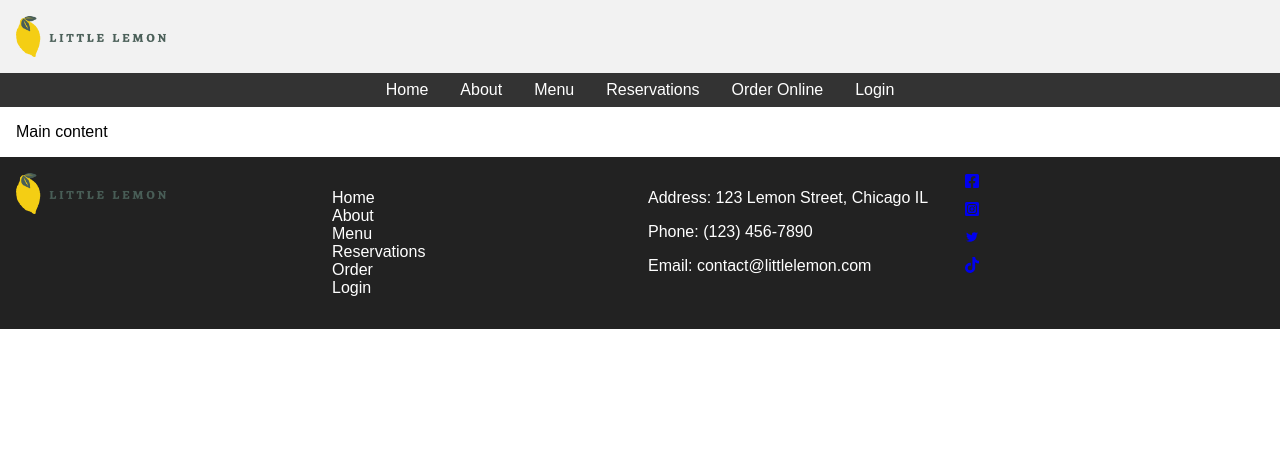
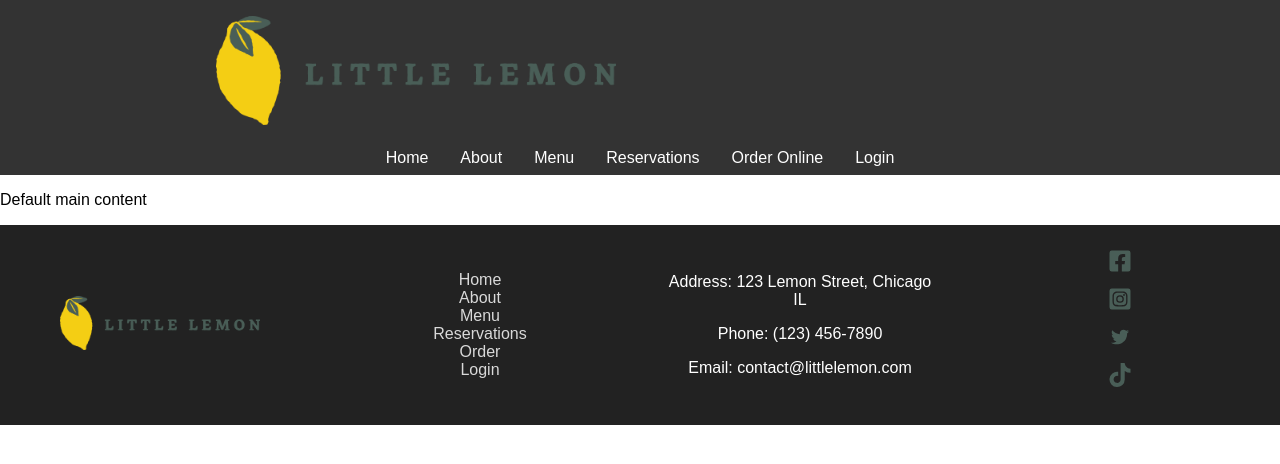
Before and after one commit to KennySpratt/little_lemon, a React (Create React App) app: page / in a window 1280 px wide. Shown: the top 464 px of the page. Built offline with nearby package versions, Linux system fonts and the light colour scheme.

Commit message:
added reservations options

```diff
--- a/src/App.css
+++ b/src/App.css
@@ -20,12 +20,22 @@ header {
   display: flex;
   align-items: center;
   padding: 1rem;
-  background-color: #f2f2f2; /* Example background color */
+  background-color: #333; /* Example background color */
 }
 
 header img {
-  max-width: 150px; /* Adjust the size of the logo */
+  margin-left: 200px;
+  max-width: 400px; /* Adjust the size of the logo */
 }
+
+.logo {
+  transition: all 0.3s ease; /* Smooth transition for hover effect */
+}
+
+.logo:hover {
+  filter: drop-shadow(0 0 10px yellow); /* Glowing effect */
+}
+
 
 /* Navigation */
 nav {
@@ -55,6 +65,15 @@ nav a:hover {
   text-decoration: underline;
 }
 
+input[type="date"] {
+  font-size: 16px;
+  padding: 8px;
+  border: 1px solid #ccc;
+  border-radius: 4px;
+  /* Add additional styles as needed */
+}
+
+
 /* Main Content */
 main {
   grid-area: main;
@@ -63,17 +82,23 @@ main {
 
 /* Footer */
 footer {
-  grid-area: footer;
+  display: flex;
   background-color: #222;
   color: white;
-  display: grid;
-  grid-template-columns: repeat(4, 1fr);
-  padding: 1rem;
-  gap: 1rem;
+  justify-content: center; /* Center the items horizontally */
+  align-items: center; /* Center the items vertically */
+  text-align: center; /* Center the text inside each div */
+}
+
+footer > div {
+  flex: 1; /* Give each div an equal amount of space */
+  padding: 1rem; /* Add some padding inside each div */
+  margin: 0.5rem; /* Optional: Add some margin between divs */
 }
 
 footer img {
-  max-width: 150px; /* Adjust the size of the logo */
+  max-width: 200px; /* Adjust the size of the logo */
+
 }
 
 .footer-navigation ul {
@@ -82,13 +107,15 @@ footer img {
 }
 
 .footer-navigation a {
-  color: white;
+  color: #D9D9D9;
   text-decoration: none;
 }
 
 .footer-social a {
   display: block;
   margin-bottom: 0.5rem;
+  color: #495E57;
+  font-size: x-large;
 }
 
 /* Responsive Design */
@@ -105,4 +132,9 @@ footer img {
   footer {
     grid-template-columns: 1fr;
   }
+  @media screen and (max-width: 600px) { /* Adjust 600px to your breakpoint */
+    footer {
+      flex-direction: column;
+    }
+  }
 }
--- a/src/App.js
+++ b/src/App.js
@@ -1,15 +1,23 @@
-import './App.css';
+import React, { useState } from 'react';
 import Header from './Header';
 import Nav from './Nav';
 import Main from './Main';
+import Reservations from './Reservations';
 import Footer from './Footer';
+import './App.css';
 
 function App() {
+  const [showReservations, setShowReservations] = useState(false);
+
+  const handleReservationClick = () => {
+    setShowReservations(true);
+  };
+
   return (
     <div className="container">
       <Header />
-      <Nav />
-      <Main />
+      <Nav onReservationClick={handleReservationClick} />
+      <Main showReservations={showReservations} />
       <Footer />
     </div>
   );
--- a/src/Footer.js
+++ b/src/Footer.js
@@ -4,7 +4,7 @@ import { TiSocialTwitter } from "react-icons/ti";
 import { FaTiktok } from "react-icons/fa";
 import { FaInstagramSquare } from "react-icons/fa";
 
-function Footer() {
+function Footer({onReservationClick }) {
     return (
       <footer>
         <div>
@@ -15,7 +15,7 @@ function Footer() {
             <li><a href="/home">Home</a></li>
             <li><a href="/about">About</a></li>
             <li><a href="/menu">Menu</a></li>
-            <li><a href="/reservations">Reservations</a></li>
+            <li><a href="#" onClick={onReservationClick}>Reservations</a></li>
             <li><a href="/order">Order</a></li>
             <li><a href="/login">Login</a></li>
           </ul>
--- a/src/Header.js
+++ b/src/Header.js
@@ -1,10 +1,10 @@
-import logo from './assets/Logo.jpg'; // Adjust the path as necessary
+import logo from './assets/Logo.jpg';
 
 
 function Header() {
     return (
       <header>
-        <img src={logo} alt="Little Lemon Logo" />
+        <img src={logo} alt="Little Lemon Logo" className='logo'/>
         {/* Other header content */}
       </header>
     );
--- a/src/Main.js
+++ b/src/Main.js
@@ -1,5 +1,12 @@
-function Main() {
-    return <main>Main content</main>;
+import React from 'react';
+import Reservations from './Reservations';
+
+function Main({ showReservations }) {
+    return (
+        <div>
+            {showReservations ? <Reservations /> : <p>Default main content</p>}
+        </div>
+    );
 }
 
 export default Main;
--- a/src/Nav.js
+++ b/src/Nav.js
@@ -1,11 +1,11 @@
-function Nav() {
+function Nav({onReservationClick }) {
     return (
       <nav>
         <ul>
           <li><a href="/home">Home</a></li>
           <li><a href="/about">About</a></li>
           <li><a href="/menu">Menu</a></li>
-          <li><a href="/reservations">Reservations</a></li>
+          <li><a href="#" onClick={onReservationClick}>Reservations</a></li>
           <li><a href="/order">Order Online</a></li>
           <li><a href="/login">Login</a></li>
         </ul>
--- /dev/null
+++ b/src/Reservations.js
@@ -0,0 +1,127 @@
+import React, { useState, useEffect } from 'react';
+
+function Reservations() {
+    const [reservation, setReservation] = useState({
+        date: '',
+        time: '',
+        diners: '',
+        occasion: '',
+        seating: '',
+    });
+
+    const [disabledTimes, setDisabledTimes] = useState([]);
+
+    useEffect(() => {
+        const times = Array.from({ length: 20 }, (_, i) => {
+            const hour = Math.floor(i / 2) + 11;
+            const minute = i % 2 === 0 ? '00' : '30';
+            return hour < 15 || hour >= 17 ? `${hour}:${minute}` : null;
+        }).filter(Boolean);
+
+        const halfLength = Math.ceil(times.length / 2);
+        const shuffled = times.sort(() => 0.5 - Math.random());
+        setDisabledTimes(shuffled.slice(0, halfLength));
+    }, []);
+
+    const [isFormValid, setIsFormValid] = useState(false);
+
+    // Function to handle input changes
+    const handleChange = (e) => {
+        const { name, value } = e.target;
+        setReservation({ ...reservation, [name]: value });
+        validateForm();
+    };
+
+    // Function to validate the form
+    const validateForm = () => {
+        const isValid = reservation.date && reservation.time && reservation.diners && reservation.occasion && reservation.seating;
+        setIsFormValid(isValid);
+    };
+
+    // Function to handle navigation
+    const handleNavigation = () => {
+        if (isFormValid) {
+            // Replace 'customer-details-url' with the actual path or logic for navigation
+            window.location.href = 'customer-details-url';
+        }
+    };
+
+    // Function to handle form submission
+    const handleSubmit = (e) => {
+        e.preventDefault();
+        // Add logic to handle form submission
+        handleNavigation();
+    };
+
+    return (
+        <div>
+            <form onSubmit={handleSubmit}>
+                <div>
+                    <label htmlFor="reservation-date">Date:</label>
+                    <input type="date" id="reservation-date" name="date" value={reservation.date} onChange={handleChange} />
+
+                    <label htmlFor="time">Time:</label>
+                    <select name="time" id="time" value={reservation.time} onChange={handleChange}>
+                        {Array.from({ length: 20 }, (_, i) => {
+                            const hour = Math.floor(i / 2) + 11;
+                            const minute = i % 2 === 0 ? '00' : '30';
+                            const timeValue = `${hour}:${minute}`;
+                            if (hour < 15 || hour >= 17) {
+                                return (
+                                    <option key={i} value={timeValue} disabled={disabledTimes.includes(timeValue)}>
+                                        {timeValue}
+                                    </option>
+                                );
+                            }
+                            return null;
+                        })}
+                    </select>
+
+
+                    <label htmlFor="diners">Number of Diners:</label>
+                    <select
+                        name="diners"
+                        id="diners"
+                        value={reservation.diners}
+                        onChange={handleChange}
+                        className={!reservation.diners ? 'input-invalid' : ''}
+                    >
+                        <option value="">Select diners</option>
+                        {Array.from({ length: 6 }, (_, i) => (
+                            <option key={i + 1} value={i + 1}>{i + 1}</option>
+                        ))}
+                    </select>
+
+                    {/* Occasion Dropdown */}
+                    <label htmlFor="occasion">Occasion:</label>
+                    <select
+                        name="occasion"
+                        id="occasion"
+                        value={reservation.occasion}
+                        onChange={handleChange}
+                        className={!reservation.occasion ? 'input-invalid' : ''}
+                    >
+                        <option value="">Select Occasion</option>
+                        <option value="Birthday">Birthday</option>
+                        <option value="Date Night">Date Night</option>
+                        <option value="Anniversary">Anniversary</option>
+                        <option value="Engagement">Engagement</option>
+                        <option value="NA">N/A</option>
+                    </select>
+                </div>
+                <div>
+                    <input type="radio" id="standard" name="seating" value="standard" onChange={handleChange} />
+                    <label htmlFor="standard">Standard</label>
+
+                    <input type="radio" id="outside" name="seating" value="outside" onChange={handleChange} />
+                    <label htmlFor="outside">Outside</label>
+                </div>
+                <div>
+                    <button type="submit" disabled={!isFormValid}>Next: Customer Details</button>
+                </div>
+            </form>
+        </div>
+    );
+}
+
+export default Reservations;
```
Also changed, not shown: src/CustomerDetails.js (added, +19 -0 lines), src/Payment.js (added, +19 -0 lines).
